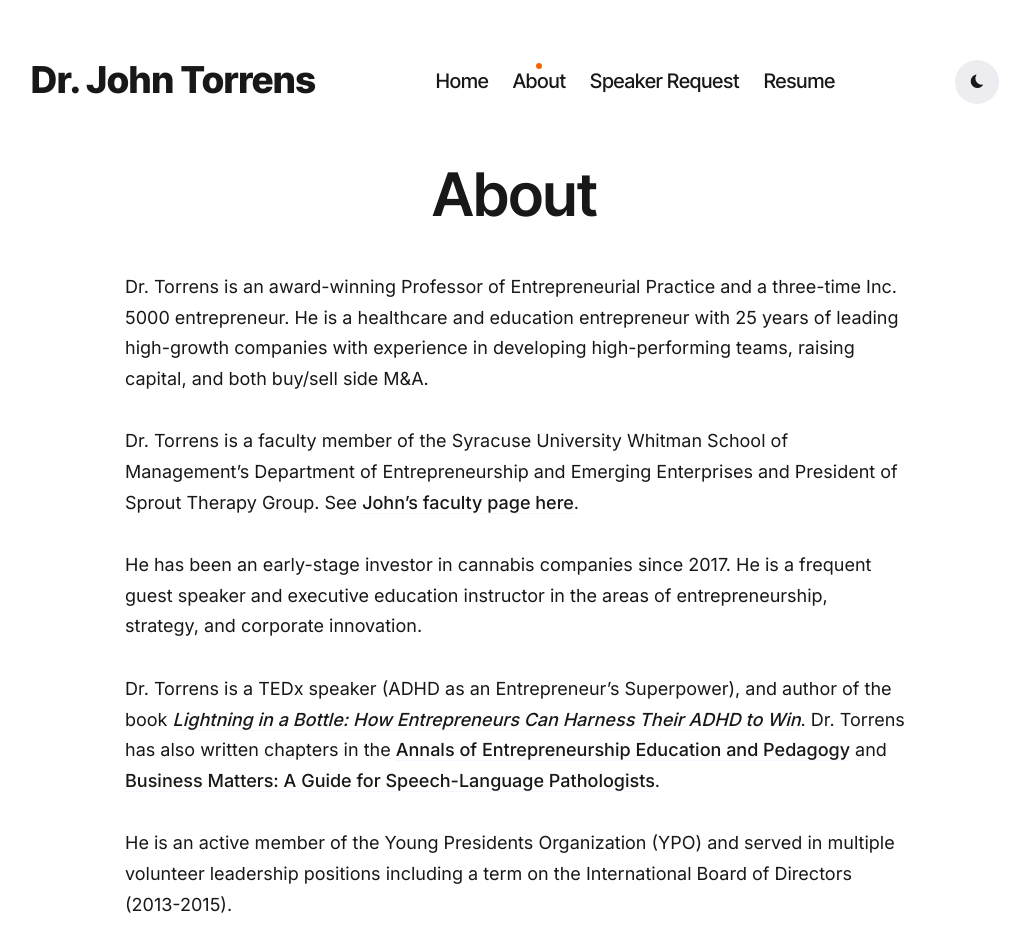
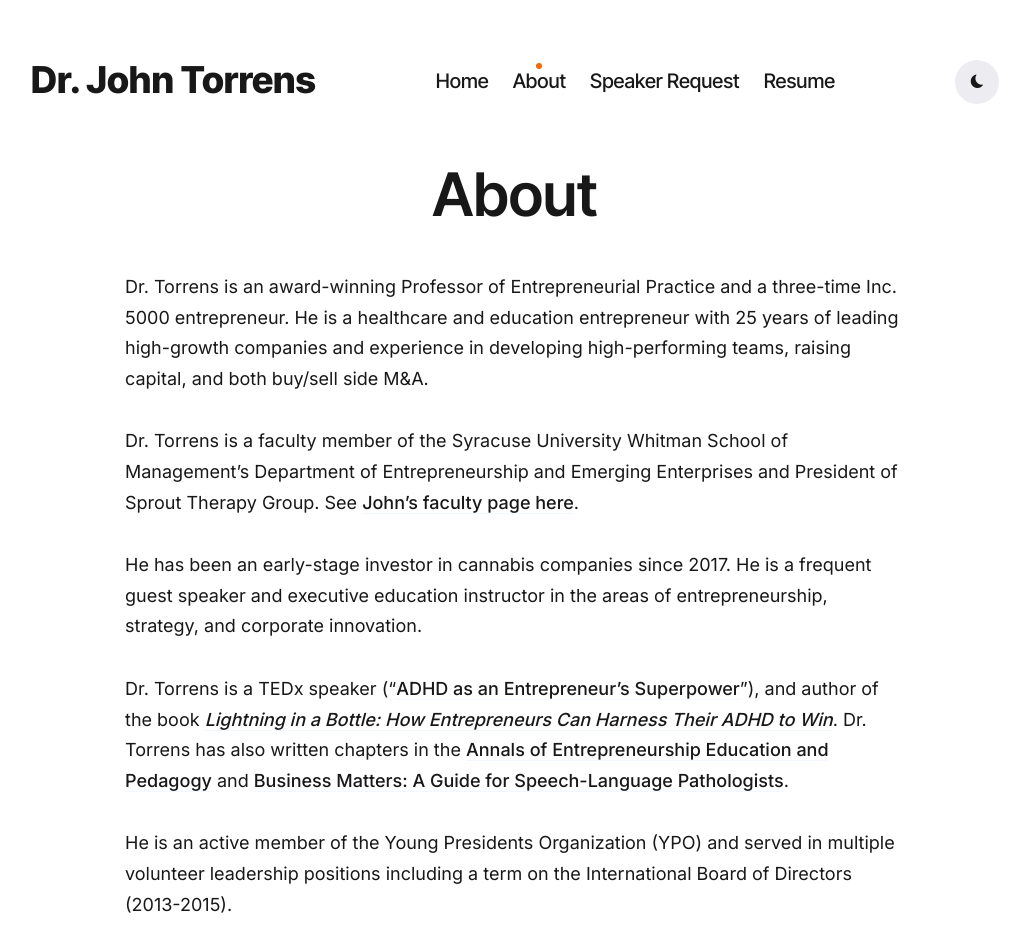
Before and after one commit to bishal784411/John-Torrens-image, a Jekyll site: the page built from _pages/about.md, in a window 1280 px wide, cut to the strip 0-928 px from the top of the page. Shown: the whole strip, without its empty margins (125-1155 px from the left). Built offline with Jekyll 4.4.1, drawn with Linux system fonts in a browser that asks for light colours; nearby versions of some CDN libraries; some web fonts are replaced.

Commit message:
Update about minor improvements.md

```diff
--- a/_pages/about.md
+++ b/_pages/about.md
@@ -5,13 +5,13 @@
 image:
 ---
 
-Dr. Torrens is an award-winning Professor of Entrepreneurial Practice and a three-time Inc. 5000 entrepreneur. He is a healthcare and education entrepreneur with 25 years of leading high-growth companies with experience in developing high-performing teams, raising capital, and both buy/sell side M&A.
+Dr. Torrens is an award-winning Professor of Entrepreneurial Practice and a three-time Inc. 5000 entrepreneur. He is a healthcare and education entrepreneur with 25 years of leading high-growth companies and experience in developing high-performing teams, raising capital, and both buy/sell side M&A.
 
 Dr. Torrens is a faculty member of the Syracuse University Whitman School of Management’s Department of Entrepreneurship and Emerging Enterprises and President of Sprout Therapy Group. See [John's faculty page here](https://whitman.syracuse.edu/faculty-and-research/faculty-staff-directory/details/jtorrens).
 
 He has been an early-stage investor in cannabis companies since 2017. He is a frequent guest speaker and executive education instructor in the areas of entrepreneurship, strategy, and corporate innovation.
 
-Dr. Torrens is a TEDx speaker (ADHD as an Entrepreneur’s Superpower), and author of the book [*Lightning in a Bottle: How Entrepreneurs Can Harness Their ADHD to Win*](https://www.amazon.com/Lightning-Bottle-Entrepreneurs-Harness-Their/dp/B08SGMZZ6Y/ref=tmm_pap_swatch_0?_encoding=UTF8&dib_tag=se&dib=eyJ2IjoiMSJ9.N9_ihbq4RpjcCMspezYnAw.dwnwERJrNn5DvxA5xX-EqhMyKD4atUtTPI8zjHVoZ7k&qid=1721567840&sr=1-1). Dr. Torrens has  also written chapters in the [Annals of Entrepreneurship Education and Pedagogy](https://www.amazon.com/Annals-Entrepreneurship-Education-Pedagogy-2016/dp/178471917X/ref=tmm_pap_swatch_0?_encoding=UTF8&dib_tag=se&dib=eyJ2IjoiMSJ9.rtq9iaoh39j4J-wRtgZcjA.unAJUBm7_kQF9rvklC_TsuUlcwIYeYPFuT1uO2_T9rY&qid=1721323839&sr=8-1) and [Business Matters: A Guide for Speech-Language Pathologists](https://www.amazon.com/Business-Matters-Guide-Speech-Language-Pathologists/dp/1580411495).
+Dr. Torrens is a TEDx speaker ("[ADHD as an Entrepreneur’s Superpower](https://www.youtube.com/watch?v=XdT4DIiX7Nk&t=1s)"), and author of the book [*Lightning in a Bottle: How Entrepreneurs Can Harness Their ADHD to Win*](https://www.amazon.com/Lightning-Bottle-Entrepreneurs-Harness-Their/dp/B08SGMZZ6Y/ref=tmm_pap_swatch_0?_encoding=UTF8&dib_tag=se&dib=eyJ2IjoiMSJ9.N9_ihbq4RpjcCMspezYnAw.dwnwERJrNn5DvxA5xX-EqhMyKD4atUtTPI8zjHVoZ7k&qid=1721567840&sr=1-1). Dr. Torrens has  also written chapters in the [Annals of Entrepreneurship Education and Pedagogy](https://www.amazon.com/Annals-Entrepreneurship-Education-Pedagogy-2016/dp/178471917X/ref=tmm_pap_swatch_0?_encoding=UTF8&dib_tag=se&dib=eyJ2IjoiMSJ9.rtq9iaoh39j4J-wRtgZcjA.unAJUBm7_kQF9rvklC_TsuUlcwIYeYPFuT1uO2_T9rY&qid=1721323839&sr=8-1) and [Business Matters: A Guide for Speech-Language Pathologists](https://www.amazon.com/Business-Matters-Guide-Speech-Language-Pathologists/dp/1580411495).
 
 He is an active member of the Young Presidents Organization (YPO) and served in multiple volunteer leadership positions including a term on the International Board of Directors (2013-2015).
 
```
